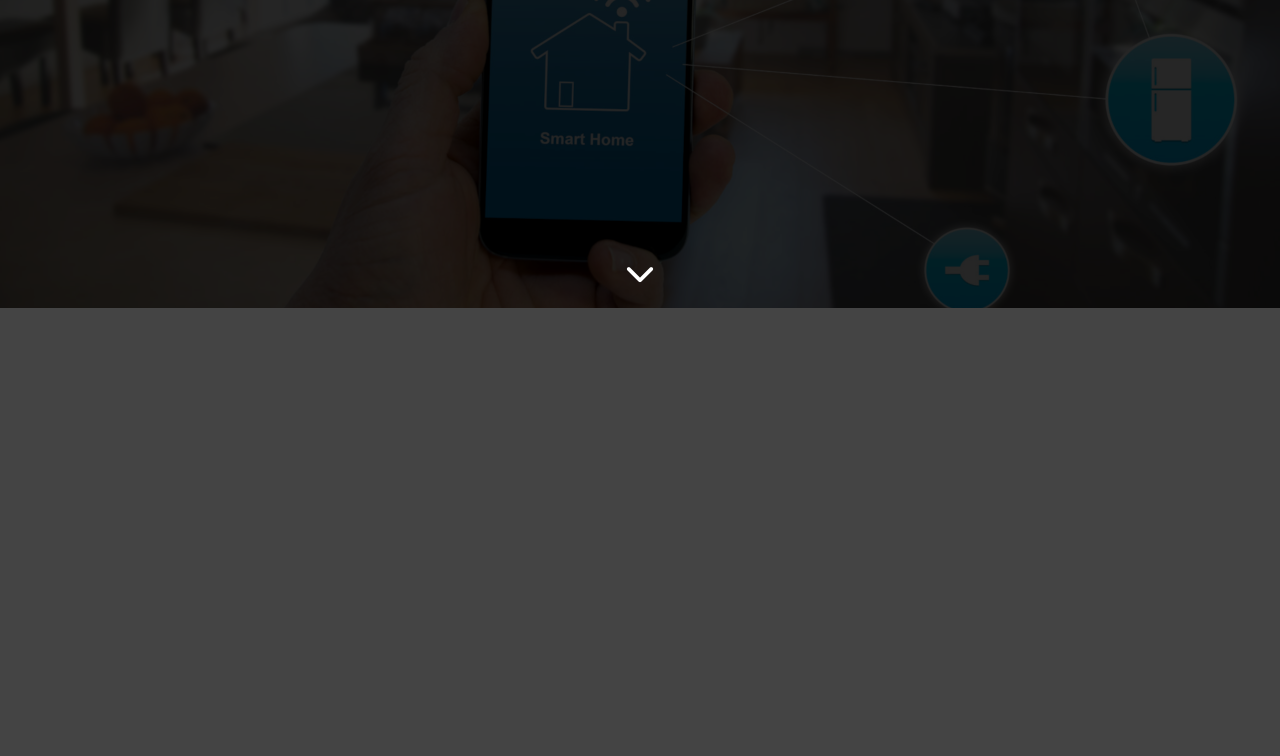
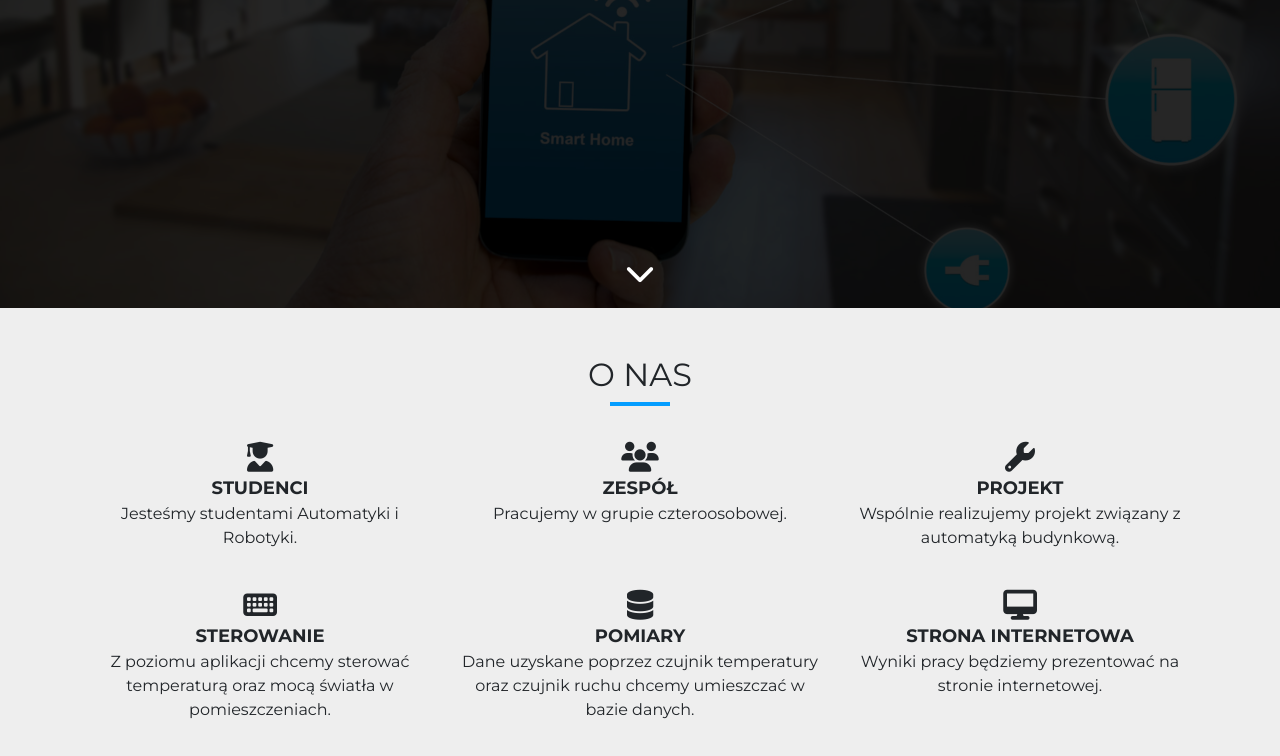
Before and after one commit to mbagnsk/smart-home-page, a plain HTML site: page index.html in a window 1280 px wide. Shown: the part 492-1248 px from the top of the page. Drawn offline with nearby package versions, Linux system fonts and the light colour scheme.

Commit message:
About us section created.

```diff
--- a/index.html
+++ b/index.html
@@ -8,12 +8,13 @@
     <script src="https://kit.fontawesome.com/24e43f5de9.js" crossorigin="anonymous"></script>
     <link rel="preconnect" href="https://fonts.gstatic.com">
     <link href="https://fonts.googleapis.com/css2?family=Montserrat:wght@400;700&display=swap" rel="stylesheet">
+    <link rel="stylesheet" type="text/css" href="//cdn.jsdelivr.net/npm/slick-carousel@1.8.1/slick/slick.css"/>
     <link rel="stylesheet" href="css/style.css">
 
     <title>Inteligenty budynek</title>
 </head>
 <body data-bs-spy="scroll" data-bs-target="#navbar">
-    <nav id="navbar" class="navbar navbar-expand-lg position-fixed top-0 py-3">
+    <nav id="navbar" class="navbar navbar-expand-lg position-fixed top-0 py-2">
         <div class="container">
           <a class="navbar-brand" href="#"><i class="fas fa-home"></i>Inteligenty budynek</a>
           <button class="navbar-toggler" type="button" data-bs-toggle="collapse" data-bs-target="#navbarNavAltMarkup" aria-controls="navbarNavAltMarkup" aria-expanded="false" aria-label="Toggle navigation">
@@ -47,13 +48,47 @@
     </header>
 
     <main>
-        <section id="aboutus" class="aboutus">
-
+        <section id="aboutus" class="aboutus py-5">
+            <div class="container">
+                <h2>o nas</h2>
+                <div class="underline"></div>
+                <div class="row">
+                    <div class="col-sm-6 col-md-4 text-center aboutus-hover">
+                        <div class="icon"><i class="fas fa-user-graduate"></i></div>
+                        <div class="title">studenci</div>
+                        <div class="description">Jesteśmy studentami Automatyki i Robotyki.</div>
+                    </div>
+                    <div class="col-sm-6 col-md-4 text-center aboutus-hover">
+                        <div class="icon"><i class="fas fa-users"></i></div>
+                        <div class="title">zespół</div>
+                        <div class="description">Pracujemy w grupie czteroosobowej.</div>
+                    </div>
+                    <div class="col-sm-6 col-md-4 text-center aboutus-hover">
+                        <div class="icon"><i class="fas fa-wrench"></i></div>
+                        <div class="title">projekt</div>
+                        <div class="description">Wspólnie realizujemy projekt związany z automatyką budynkową.</div>
+                    </div>
+                    <div class="col-sm-6 col-md-4 text-center aboutus-hover">
+                        <div class="icon"><i class="fas fa-keyboard"></i></div>
+                        <div class="title">Sterowanie</div>
+                        <div class="description">Z poziomu aplikacji chcemy sterować temperaturą oraz mocą światła w pomieszczeniach.</div>
+                    </div>
+                    <div class="col-sm-6 col-md-4 text-center aboutus-hover">
+                        <div class="icon"><i class="fas fa-database"></i></div>
+                        <div class="title">Pomiary</div>
+                        <div class="description">Dane uzyskane poprzez czujnik temperatury oraz czujnik ruchu chcemy umieszczać w bazie danych.</div>
+                    </div>
+                    <div class="col-sm-6 col-md-4 text-center aboutus-hover">
+                        <div class="icon"><i class="fas fa-desktop"></i></div>
+                        <div class="title">strona internetowa</div>
+                        <div class="description">Wyniki pracy będziemy prezentować na stronie internetowej.</div>
+                    </div>
+                </div>
+            </div>
         </section>
     </main>
 
-    <div style="height: 100vh;"></div>
-
+    <script type="text/javascript" src="//cdn.jsdelivr.net/npm/slick-carousel@1.8.1/slick/slick.min.js"></script>
     <script src="https://cdn.jsdelivr.net/npm/bootstrap@5.0.0-beta3/dist/js/bootstrap.bundle.min.js" integrity="sha384-JEW9xMcG8R+pH31jmWH6WWP0WintQrMb4s7ZOdauHnUtxwoG2vI5DkLtS3qm9Ekf" crossorigin="anonymous"></script>
     <script src="js/script.js"></script>
 </body>
--- a/js/script.js
+++ b/js/script.js
@@ -1,16 +1,19 @@
 document.addEventListener('DOMContentLoaded', function(){
-    console.log('dupa');
+    const nav = document.querySelector('nav')
+    const navLinks = document.querySelectorAll('.nav-link')
+    const navList = document.querySelector('.navbar .container div')
 
-    const nav = document.querySelector('nav')
     function addShadow(){
         if(window.scrollY >= 300) {
             navbar.classList.add('shadow-bg')
-            console.log('co jest')
         }
         else{
             navbar.classList.remove('shadow-bg')
         }
     }
 
+    navLinks.forEach(item => item.addEventListener('click', () => navList.classList.remove('show')))
+
     document.addEventListener('scroll', addShadow)
+
 })
--- a/scss/_colors.scss
+++ b/scss/_colors.scss
@@ -1,2 +1,2 @@
-$blue-color: #039dff;
-$white-color: #fff;
+$secondary-color: #039dff;
+$primary-color: #fff;
--- a/scss/style.scss
+++ b/scss/style.scss
@@ -8,10 +8,14 @@
     padding: 0;
 }
 
+html {
+    scroll-padding-top: 66px;
+}
+
 body {
     position: relative;
     font-family: 'Montserrat', sans-serif;
-    background-color: #444;
+    background-color: #eee;
 }
 
 nav {
@@ -19,9 +23,9 @@ nav {
     text-transform: uppercase;
     z-index: 1;
 
-    a, i { color: $white-color; }
+    a, i { color: $primary-color; }
 
-    a:hover { color: $blue-color; }
+    a:hover { color: $secondary-color; }
 
     .fa-bars { padding: 10px; }
 
@@ -30,7 +34,7 @@ nav {
         font-size: 15px;
     }
 
-    .active { color: $blue-color; }
+    .active { color: $secondary-color; }
     transition: background-color .3s;
 }
 
@@ -39,10 +43,10 @@ nav {
 }
 
 header {
-    color: $white-color;
+    color: $primary-color;
 
     h1 { text-transform: uppercase; }
-    p { color: $blue-color; }
+    p { color: $secondary-color; }
 
     .hero-img{
         position: relative;
@@ -86,7 +90,48 @@ header {
             left: 50%;
             transform: translate(-50%);
             font-size: 30px;
-            color: $white-color;
+            color: $primary-color;
+        }
+    }
+}
+
+main {
+    h2 {
+        text-align: center;
+        text-transform: uppercase;
+    }
+
+    .underline {
+        position: absolute;
+        width: 60px;
+        height: 4px;
+        background-color: $secondary-color;
+        left: 50%;
+        transform: translate(-50%);
+    }
+
+    .aboutus {
+        i {
+            margin-top: 40px;
+            font-size: 30px;
+        }
+
+        .title {
+            font-size: 18px;
+            font-weight: bold;
+            text-transform: uppercase;
+        }
+
+        .description {
+            font-style: 14px;
+        }
+
+        .aboutus-hover {
+            transition: color .3s;
+        }
+
+        .aboutus-hover:hover {
+            color: $secondary-color;
         }
     }
 }
@@ -110,6 +155,12 @@ header {
     }
 }
 
+@media(min-width: 992px){
+    html {
+        scroll-padding-top: 56px;
+    }
+}
+
 @media(min-width: 1200px){
     header {
         .hero-img{
```
Also changed, not shown: css/style.css, 1 other file.
